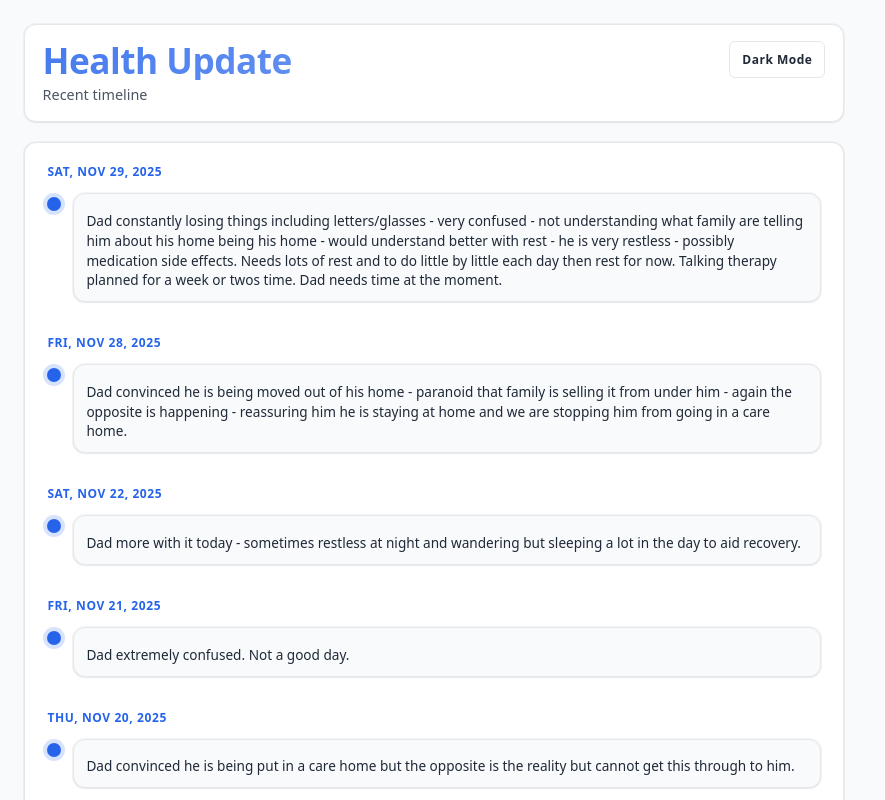
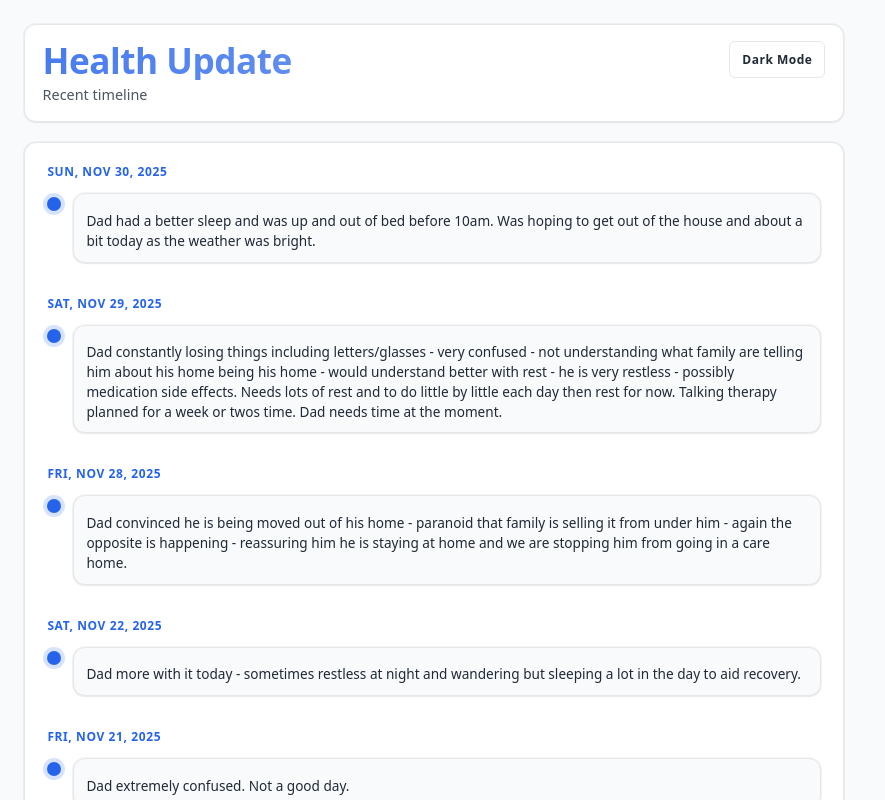
Before and after one commit to johnpwise/al-update-app, a React (Vite) app: page / in a window 1280 px wide. Shown: the top 800 px of the page, without its empty margins (0-885 px from the left). Built offline with nearby package versions, Linux system fonts and the light colour scheme.

Commit message:
Added update for 30th Nov

```diff
--- a/src/App.tsx
+++ b/src/App.tsx
@@ -6,6 +6,7 @@ type Entry = { id: number; date: string; text: string }
 function App() {
   // Timeline entries (newest first by date/time when rendered)
     const entries: Entry[] = [
+      { id: 19, date: '2025-11-30', text: 'Dad had a better sleep and was up and out of bed before 10am. Was hoping to get out of the house and about a bit today as the weather was bright.' },
       { id: 18, date: '2025-11-29', text: 'Dad constantly losing things including letters/glasses - very confused - not understanding what family are telling him about his home being his home - would understand better with rest - he is very restless - possibly medication side effects. Needs lots of rest and to do little by little each day then rest for now. Talking therapy planned for a week or twos time. Dad needs time at the moment.' },
       { id: 17, date: '2025-11-28', text: 'Dad convinced he is being moved out of his home - paranoid that family is selling it from under him - again the opposite is happening - reassuring him he is staying at home and we are stopping him from going in a care home.' },
       { id: 16, date: '2025-11-22', text: 'Dad more with it today - sometimes restless at night and wandering but sleeping a lot in the day to aid recovery.' },
```
